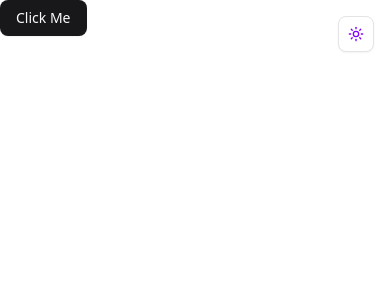
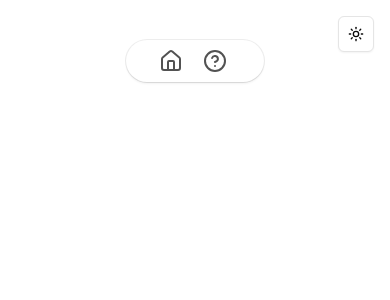
Before and after one commit to zytact/communx, a Next.js app: page / in a window 390 px wide. Shown: the top 300 px of the page. Built offline with nearby package versions, Linux system fonts and the light colour scheme.

Commit message:
Refactor global styles for improved color scheme; implement floating navigation component with dynamic links

```diff
--- a/app/globals.css
+++ b/app/globals.css
@@ -10,74 +10,58 @@
 }
 
 :root {
-  --background: oklch(1 0 0);
-  --foreground: oklch(2.5% 0.8 285.25);
-  --card: oklch(1 0 0);
-  --card-foreground: oklch(0.141 0.005 285.823);
-  --popover: oklch(1 0 0);
-  --popover-foreground: oklch(0.141 0.005 285.823);
-  --primary: oklch(0.21 0.006 285.885);
-  --primary-foreground: oklch(0.985 0 0);
-  --secondary: oklch(0.967 0.001 286.375);
-  --secondary-foreground: oklch(0.21 0.006 285.885);
-  --muted: oklch(0.967 0.001 286.375);
-  --muted-foreground: oklch(0.552 0.016 285.938);
-  --accent: oklch(0.967 0.001 286.375);
-  --accent-foreground: oklch(0.21 0.006 285.885);
-  --destructive: oklch(0.577 0.245 27.325);
-  --destructive-foreground: oklch(0.577 0.245 27.325);
-  --border: oklch(0.92 0.004 286.32);
-  --input: oklch(0.92 0.004 286.32);
-  --ring: oklch(0.871 0.006 286.286);
-  --chart-1: oklch(0.646 0.222 41.116);
-  --chart-2: oklch(0.6 0.118 184.704);
-  --chart-3: oklch(0.398 0.07 227.392);
-  --chart-4: oklch(0.828 0.189 84.429);
-  --chart-5: oklch(0.769 0.188 70.08);
-  --radius: 0.625rem;
-  --sidebar: oklch(0.985 0 0);
-  --sidebar-foreground: oklch(0.141 0.005 285.823);
-  --sidebar-primary: oklch(0.21 0.006 285.885);
-  --sidebar-primary-foreground: oklch(0.985 0 0);
-  --sidebar-accent: oklch(0.967 0.001 286.375);
-  --sidebar-accent-foreground: oklch(0.21 0.006 285.885);
-  --sidebar-border: oklch(0.92 0.004 286.32);
-  --sidebar-ring: oklch(0.871 0.006 286.286);
+  --background: hsl(0 0% 100%);
+  --foreground: hsl(0 0% 3.9%);
+  --card: hsl(0 0% 100%);
+  --card-foreground: hsl(0 0% 3.9%);
+  --popover: hsl(0 0% 100%);
+  --popover-foreground: hsl(0 0% 3.9%);
+  --primary: hsl(0 72.2% 50.6%);
+  --primary-foreground: hsl(0 85.7% 97.3%);
+  --secondary: hsl(0 0% 96.1%);
+  --secondary-foreground: hsl(0 0% 9%);
+  --muted: hsl(0 0% 96.1%);
+  --muted-foreground: hsl(0 0% 45.1%);
+  --accent: hsl(0 0% 96.1%);
+  --accent-foreground: hsl(0 0% 9%);
+  --destructive: hsl(0 84.2% 60.2%);
+  --destructive-foreground: hsl(0 0% 98%);
+  --border: hsl(0 0% 89.8%);
+  --input: hsl(0 0% 89.8%);
+  --ring: hsl(0 72.2% 50.6%);
+  --radius: 0.5rem;
+  --chart-1: hsl(12 76% 61%);
+  --chart-2: hsl(173 58% 39%);
+  --chart-3: hsl(197 37% 24%);
+  --chart-4: hsl(43 74% 66%);
+  --chart-5: hsl(27 87% 67%);
 }
 
 .dark {
-  --background: oklch(0.141 0.005 285.823);
-  --foreground: oklch(0.985 0 0);
-  --card: oklch(0.141 0.005 285.823);
-  --card-foreground: oklch(0.985 0 0);
-  --popover: oklch(0.141 0.005 285.823);
-  --popover-foreground: oklch(0.985 0 0);
-  --primary: oklch(0.985 0 0);
-  --primary-foreground: oklch(0.21 0.006 285.885);
-  --secondary: oklch(0.274 0.006 286.033);
-  --secondary-foreground: oklch(0.985 0 0);
-  --muted: oklch(0.274 0.006 286.033);
-  --muted-foreground: oklch(0.705 0.015 286.067);
-  --accent: oklch(0.274 0.006 286.033);
-  --accent-foreground: oklch(0.985 0 0);
-  --destructive: oklch(0.396 0.141 25.723);
-  --destructive-foreground: oklch(0.637 0.237 25.331);
-  --border: oklch(0.274 0.006 286.033);
-  --input: oklch(0.274 0.006 286.033);
-  --ring: oklch(0.442 0.017 285.786);
-  --chart-1: oklch(0.488 0.243 264.376);
-  --chart-2: oklch(0.696 0.17 162.48);
-  --chart-3: oklch(0.769 0.188 70.08);
-  --chart-4: oklch(0.627 0.265 303.9);
-  --chart-5: oklch(0.645 0.246 16.439);
-  --sidebar: oklch(0.21 0.006 285.885);
-  --sidebar-foreground: oklch(0.985 0 0);
-  --sidebar-primary: oklch(0.488 0.243 264.376);
-  --sidebar-primary-foreground: oklch(0.985 0 0);
-  --sidebar-accent: oklch(0.274 0.006 286.033);
-  --sidebar-accent-foreground: oklch(0.985 0 0);
-  --sidebar-border: oklch(0.274 0.006 286.033);
-  --sidebar-ring: oklch(0.442 0.017 285.786);
+  --background: hsl(0 0% 9%);
+  --foreground: hsl(0 0% 98%);
+  --card: hsl(0 0% 3.9%);
+  --card-foreground: hsl(0 0% 98%);
+  --popover: hsl(0 0% 3.9%);
+  --popover-foreground: hsl(0 0% 98%);
+  --primary: hsl(0 72.2% 50.6%);
+  --primary-foreground: hsl(0 85.7% 97.3%);
+  --secondary: hsl(0 0% 14.9%);
+  --secondary-foreground: hsl(0 0% 98%);
+  --muted: hsl(0 0% 14.9%);
+  --muted-foreground: hsl(0 0% 63.9%);
+  --accent: hsl(0 0% 14.9%);
+  --accent-foreground: hsl(0 0% 98%);
+  --destructive: hsl(0 62.8% 30.6%);
+  --destructive-foreground: hsl(0 0% 98%);
+  --border: hsl(0 0% 14.9%);
+  --input: hsl(0 0% 14.9%);
+  --ring: hsl(0 72.2% 50.6%);
+  --chart-1: hsl(220 70% 50%);
+  --chart-2: hsl(160 60% 45%);
+  --chart-3: hsl(30 80% 55%);
+  --chart-4: hsl(280 65% 60%);
+  --chart-5: hsl(340 75% 55%);
 }
 
 @theme inline {
--- a/app/page.tsx
+++ b/app/page.tsx
@@ -1,13 +1,26 @@
-import { Button } from "@/components/ui/button";
+import { FloatingNav } from "@/components/ui/floating-navbar";
 import { ModeToggle } from "@/components/ui/mode-toggle";
+import { Home as HomeIcon, CircleHelp } from "lucide-react";
 
 export default function Home() {
+  const navItems = [
+    {
+      name: "Home",
+      link: "/",
+      icon: <HomeIcon />,
+    },
+    {
+      name: "About",
+      link: "/about",
+      icon: <CircleHelp />,
+    },
+  ];
   return (
     <main className="relative h-screen w-screen overflow-hidden">
       <div className="absolute right-4 top-4 z-10 flex flex-col gap-2">
         <ModeToggle />
       </div>
-      <Button>Click Me</Button>
+      <FloatingNav navItems={navItems} />
     </main>
   );
 }
--- /dev/null
+++ b/components/ui/floating-navbar.tsx
@@ -0,0 +1,52 @@
+"use client";
+import React, { useState, useEffect } from "react";
+import { motion, AnimatePresence, useScroll } from "motion/react";
+import { cn } from "@/lib/utils";
+import Link from "next/link";
+
+export const FloatingNav = ({
+  navItems,
+  className,
+}: {
+  navItems: {
+    name: string;
+    link: string;
+    icon?: React.ReactNode;
+  }[];
+  className?: string;
+}) => {
+  return (
+    <AnimatePresence mode="wait">
+      <motion.div
+        initial={{
+          opacity: 0,
+          y: -100,
+        }}
+        animate={{
+          y: 0,
+          opacity: 1,
+        }}
+        transition={{
+          duration: 0.2,
+        }}
+        className={cn(
+          "flex max-w-fit fixed top-10 inset-x-0 mx-auto border border-transparent dark:border-white/[0.2] rounded-full dark:bg-black bg-white shadow-[0px_2px_3px_-1px_rgba(0,0,0,0.1),0px_1px_0px_0px_rgba(25,28,33,0.02),0px_0px_0px_1px_rgba(25,28,33,0.08)] z-[5000] px-8 py-2  items-center justify-center space-x-4",
+          className,
+        )}
+      >
+        {navItems.map((navItem: any, idx: number) => (
+          <Link
+            key={`link=${idx}`}
+            href={navItem.link}
+            className={cn(
+              "relative dark:text-neutral-50 items-center flex space-x-1 text-neutral-600 dark:hover:text-neutral-300 hover:text-neutral-500",
+            )}
+          >
+            <span className="block sm:hidden">{navItem.icon}</span>
+            <span className="hidden sm:block text-sm">{navItem.name}</span>
+          </Link>
+        ))}
+      </motion.div>
+    </AnimatePresence>
+  );
+};
--- a/package.json
+++ b/package.json
@@ -16,6 +16,7 @@
         "class-variance-authority": "^0.7.1",
         "clsx": "^2.1.1",
         "lucide-react": "^0.476.0",
+        "motion": "^12.4.7",
         "next": "15.2.0",
         "next-themes": "^0.4.4",
         "react": "^19.0.0",
```
Also changed, not shown: 1 other file (tests, documents, lock files or other folders).
